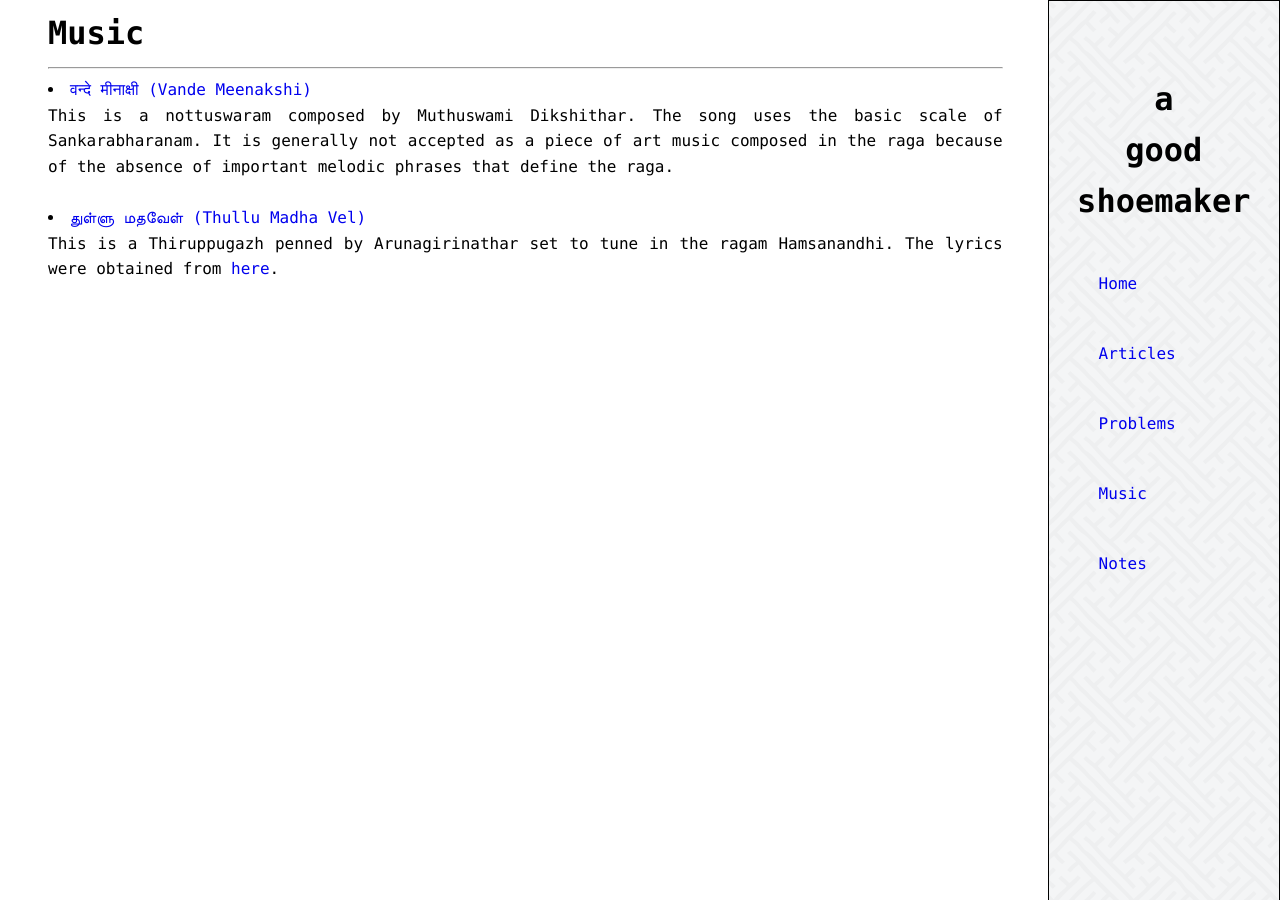
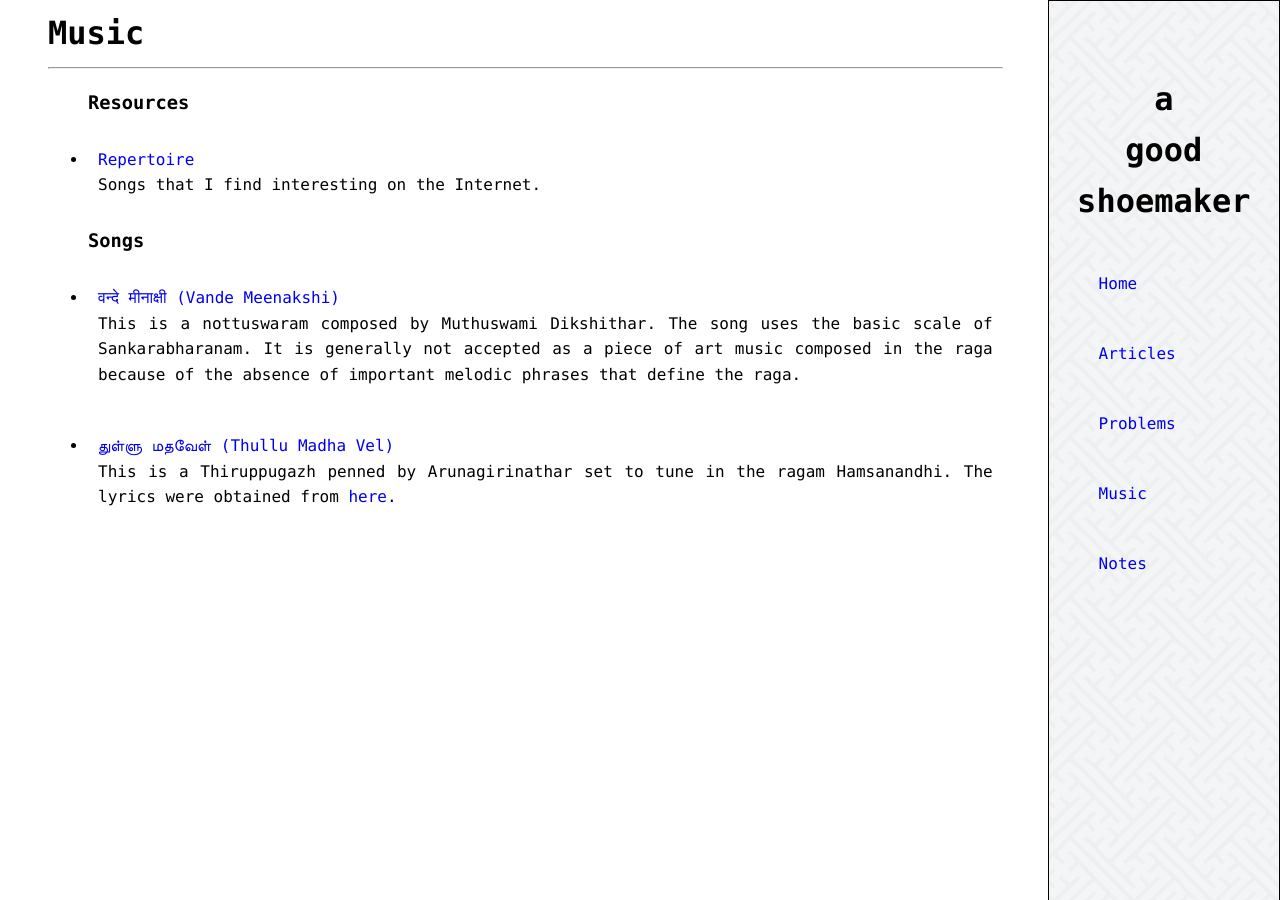
Before and after one commit to agoodshoemaker/agoodshoemaker.github.io, a Jekyll site: the page built from music.md, in a window 1280 px wide. Built offline with Jekyll 4.4.1, drawn with Linux system fonts in a browser that asks for light colours.

Commit message:
Changed music page

```diff
--- a/_music/2019-09-22-thullumadha.md
+++ b/_music/2019-09-22-thullumadha.md
@@ -1,7 +1,7 @@
 ---
 layout: post
 title: துள்ளு மதவேள் (Thullu Madha Vel)
-categories: Music
+categories: Songs
 ---
 
 This is a Thiruppugazh penned by Arunagirinathar set to tune in the ragam Hamsanandhi. The lyrics were obtained from <a href = "http://www.kaumaram.com/thiru/nnt1291_u.html" target="blank">here</a>.<br><br>
--- a/_music/2019-09-22-vandeMeenakshi.md
+++ b/_music/2019-09-22-vandeMeenakshi.md
@@ -1,7 +1,7 @@
 ---
 layout: post
 title: वन्दे मीनाक्षी (Vande Meenakshi)
-categories: Music
+categories: Songs
 ---
 
 This is a nottuswaram composed by Muthuswami Dikshithar. The song uses the basic scale of Sankarabharanam. It is generally not accepted as a piece of art music composed in the raga because of the absence of important melodic phrases that define the raga. <br><br>
--- a/assets/main.css
+++ b/assets/main.css
@@ -76,9 +76,9 @@ table{
     border-collapse: collapse;
     border-spacing: 0;
     border:2px solid #ff0000;
-  	width:40%;
-    margin-left:25%;
-    margin-right:25%;
+  	width:90%;
+    margin-left:5%;
+    margin-right:5%;
 }
 
 th{
--- a/music.md
+++ b/music.md
@@ -3,10 +3,20 @@ title: <h1> Music </h1>
 layout: default
 ---
 
-{% for post in site.music reversed %}
-  <li>
-    <a href="{{ post.url }}">{{ post.title }}</a>
-    <br>
-    {{ post.excerpt }}
-  </li>
+{% assign groups = site.music | group_by: 'categories' | sort: 'name'%}
+
+
+{% for group in groups %}
+  <ul>
+  {% assign items = group.items | sort: 'date' | reverse %}
+  {% assign group_name = group.name | remove: "[" | remove: "]" | remove: '"' %}
+  <h3>{{group_name}}</h3>
+  {% for post in items  %}
+    <li>
+      <a href="{{ post.url }}">{{ post.title }}</a>
+      <br>
+      {{post.excerpt}}
+    </li>
+  {% endfor %}
+  </ul>
 {% endfor %}
```
Also changed, not shown: other parts of _music/2019-09-22-vandeMeenakshi.md (+1 -1 lines), _music/2019-09-27-resources.md (added, +19 -0 lines).
